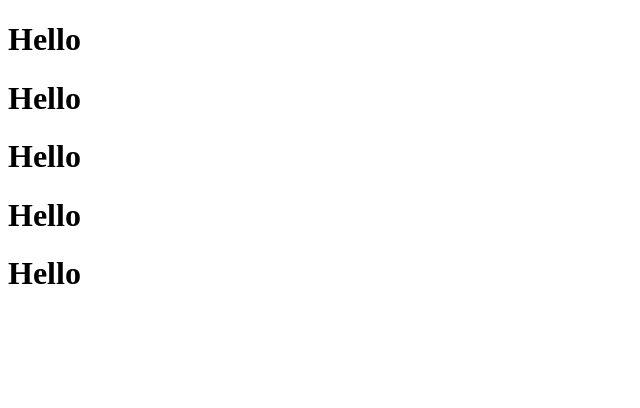
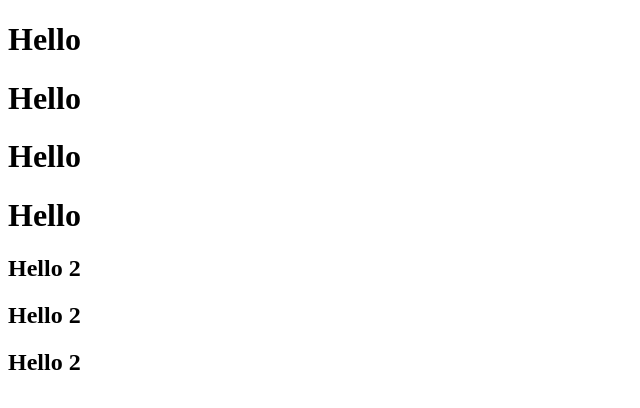
Before and after one commit to Qodeskill/gitdemo, a plain HTML site: page index.html in a window 1280 px wide. Shown: the whole page, without its empty margins (0-640 px from the left). Drawn offline with Linux system fonts and the light colour scheme.

Commit message:
third commit

```diff
--- a/index.html
+++ b/index.html
@@ -9,11 +9,14 @@
 </head>
 
 <body>
+
     <h1> Hello </h1>
     <h1> Hello </h1>
     <h1> Hello </h1>
     <h1> Hello </h1>
-    <h1> Hello </h1>
+    <h2>Hello 2</h2>
+    <h2>Hello 2</h2>
+    <h2>Hello 2</h2>
 </body>
 
 </html>
```
